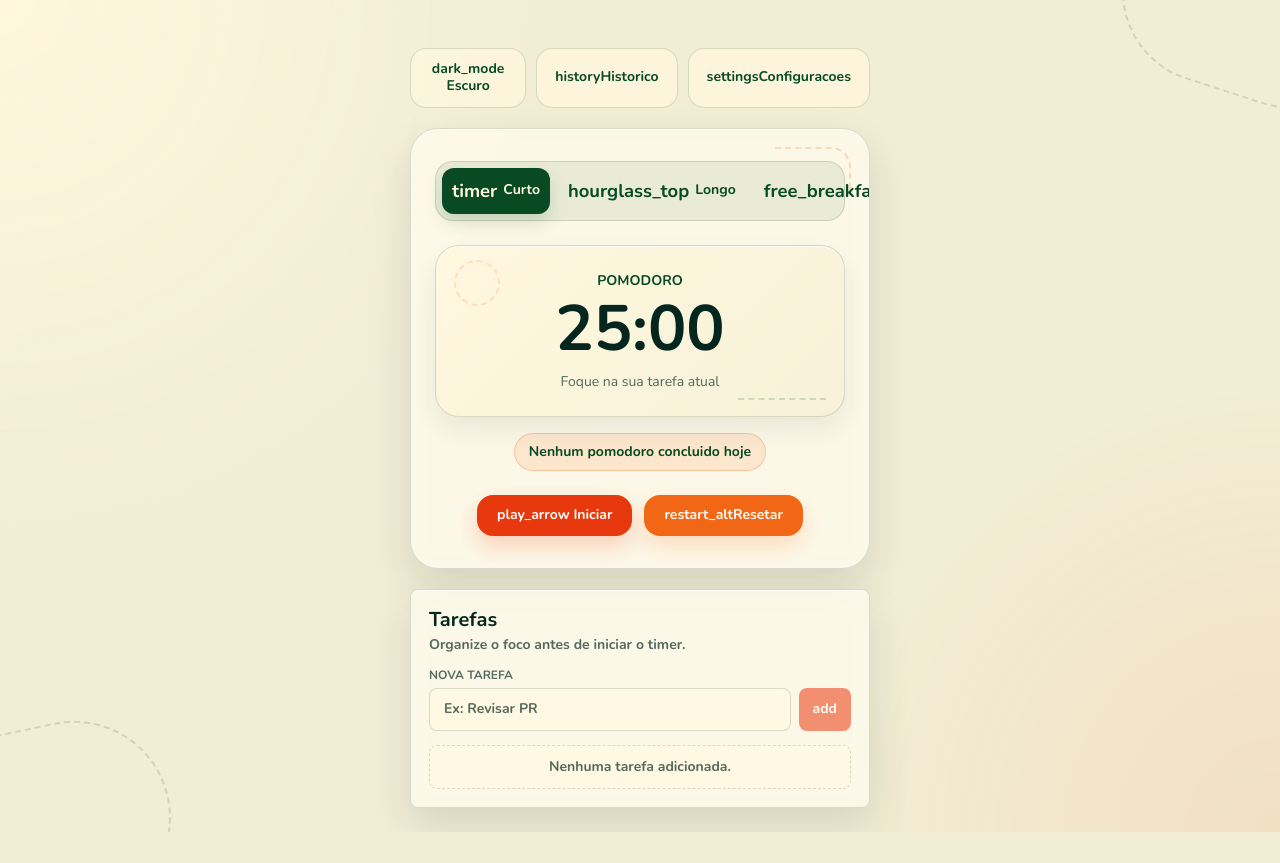
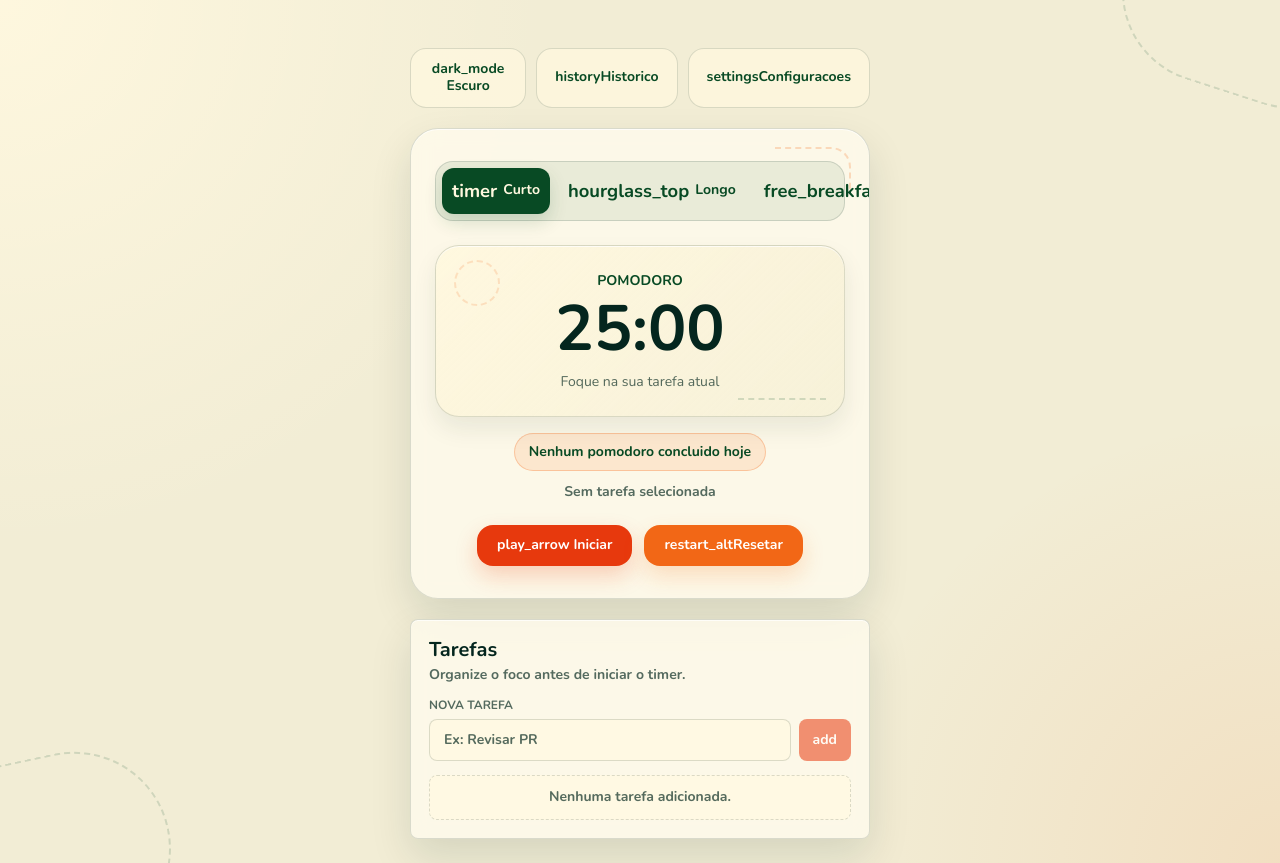
Before and after one commit to LuizOtavioTG/pomodoro-timer, an Angular app in the folder frontend/pomodoro-frontend/: page / in a window 1280 px wide. Before the commit the page ends 832 px from the top, so only its background shows below. Built offline with nearby package versions, Linux system fonts and the light colour scheme.

Commit message:
feat: add active task selection for pomodoro sessions

```diff
--- a/frontend/pomodoro-frontend/src/app/pomodoro-container/pomodoro-container.html
+++ b/frontend/pomodoro-frontend/src/app/pomodoro-container/pomodoro-container.html
@@ -49,6 +49,9 @@
     <p class="daily-pomodoro-count" aria-live="polite">
       {{ dailyPomodoroProgressMessage }}
     </p>
+    <p class="active-task-message" aria-live="polite">
+      {{ activeTaskMessage }}
+    </p>
     <app-timer-controls
       [isRunning]="pomodoroTimer.isRunning"
       [isResetDisabled]="pomodoroTimer.isRunning"
@@ -93,7 +96,11 @@
     @if (tasks.length > 0) {
       <ul class="task-list" aria-label="Lista de tarefas">
         @for (task of tasks; track task.id) {
-          <li class="task-list-item" [class.completed]="task.completed">
+          <li
+            class="task-list-item"
+            [class.active]="activeTaskId === task.id"
+            [class.completed]="task.completed"
+          >
             <button
               type="button"
               class="task-complete-button"
@@ -110,13 +117,19 @@
               </span>
             </button>
 
-            <div class="task-content">
+            <button
+              type="button"
+              class="task-select-button"
+              [attr.aria-label]="'Selecionar tarefa ' + task.title"
+              [attr.aria-current]="activeTaskId === task.id ? 'true' : null"
+              (click)="selectTask(task.id)"
+            >
               <span class="task-title">{{ task.title }}</span>
               <span class="task-pomodoro-count">
                 {{ task.pomodorosCount }}
                 {{ task.pomodorosCount === 1 ? 'pomodoro' : 'pomodoros' }}
               </span>
-            </div>
+            </button>
 
             <button
               type="button"
--- a/frontend/pomodoro-frontend/src/app/pomodoro-container/pomodoro-container.scss
+++ b/frontend/pomodoro-frontend/src/app/pomodoro-container/pomodoro-container.scss
@@ -132,6 +132,18 @@
   text-align: center;
 }
 
+.active-task-message {
+  width: 100%;
+  box-sizing: border-box;
+  margin: -12px 0 0;
+  color: var(--color-muted);
+  font-size: var(--font-size-body);
+  font-weight: 800;
+  line-height: 1.3;
+  overflow-wrap: anywhere;
+  text-align: center;
+}
+
 .task-panel {
   width: 100%;
   box-sizing: border-box;
@@ -253,6 +265,12 @@
   padding: 8px;
 }
 
+.task-list-item.active {
+  border-color: var(--color-accent);
+  background: rgba(242, 103, 22, 0.12);
+  box-shadow: 0 0 0 4px var(--color-focus-ring);
+}
+
 .task-list-item.completed .task-title {
   color: var(--color-muted);
   text-decoration: line-through;
@@ -287,11 +305,22 @@
   color: var(--color-primary);
 }
 
-.task-content {
+.task-select-button {
   min-width: 0;
   display: flex;
   flex-direction: column;
   gap: 2px;
+  border: none;
+  background: transparent;
+  color: inherit;
+  cursor: pointer;
+  padding: 4px 0;
+  text-align: left;
+}
+
+.task-select-button:focus-visible {
+  outline: 3px solid var(--color-focus-ring);
+  outline-offset: 3px;
 }
 
 .task-title {
--- a/frontend/pomodoro-frontend/src/app/pomodoro-container/pomodoro-container.ts
+++ b/frontend/pomodoro-frontend/src/app/pomodoro-container/pomodoro-container.ts
@@ -76,6 +76,7 @@ export class PomodoroContainer implements OnDestroy {
   selectedHistoryView: HistoryViewMode = 'weekly';
   tasks: PomodoroTask[] = [];
   newTaskTitle = '';
+  activeTaskId: number | null = null;
   private nextTaskId = 1;
   weeklyHistory: PomodoroDailyHistoryEntry[] =
     this.pomodoroHistory.getWeeklyHistory();
@@ -119,6 +120,18 @@ export class PomodoroContainer implements OnDestroy {
     }
 
     return `${completedPomodoros} pomodoros concluidos hoje`;
+  }
+
+  get activeTask(): PomodoroTask | null {
+    return this.tasks.find((task) => task.id === this.activeTaskId) ?? null;
+  }
+
+  get activeTaskMessage(): string {
+    if (this.activeTask === null) {
+      return 'Sem tarefa selecionada';
+    }
+
+    return `Focando em: ${this.activeTask.title}`;
   }
 
   get completedPomodorosThisWeek(): number {
@@ -269,6 +282,10 @@ export class PomodoroContainer implements OnDestroy {
     this.newTaskTitle = '';
   }
 
+  selectTask(taskId: number): void {
+    this.activeTaskId = taskId;
+  }
+
   toggleTaskCompleted(taskId: number): void {
     this.tasks = this.tasks.map((task) => {
       if (task.id !== taskId) {
@@ -284,6 +301,10 @@ export class PomodoroContainer implements OnDestroy {
 
   removeTask(taskId: number): void {
     this.tasks = this.tasks.filter((task) => task.id !== taskId);
+
+    if (this.activeTaskId === taskId) {
+      this.activeTaskId = null;
+    }
   }
 
   toggleTheme(): void {
```
Also changed, not shown: 1 other file (tests, documents, lock files or other folders).
